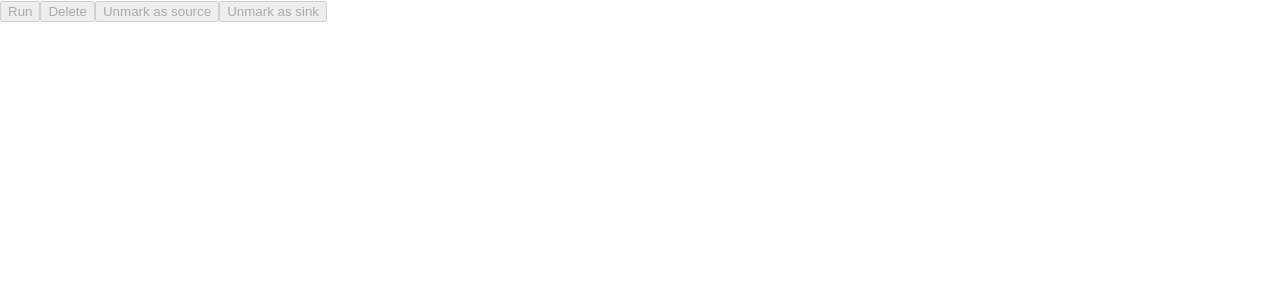
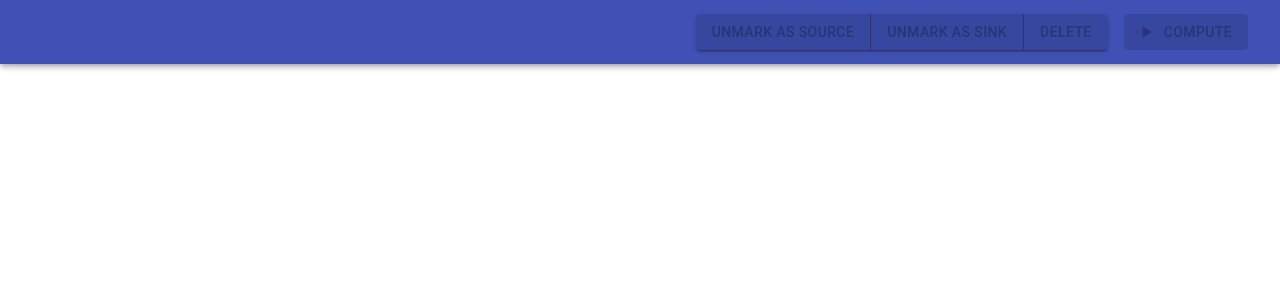
Before and after one commit to Bikappa/maxflow, a React (Create React App) app: page / in a window 1280 px wide. Shown: the top 300 px of the page. Built offline with nearby package versions, Linux system fonts and the light colour scheme.

Commit message:
material ui app bar

```diff
--- a/package.json
+++ b/package.json
@@ -4,6 +4,8 @@
   "private": true,
   "homepage": "https://bikappa.github.io/maxflow",
   "dependencies": {
+    "@material-ui/core": "^4.11.2",
+    "@material-ui/icons": "^4.11.2",
     "@testing-library/jest-dom": "^5.11.4",
     "@testing-library/react": "^11.1.0",
     "@testing-library/user-event": "^12.1.10",
--- a/src/components/FlowNetworkEditor/FlowNetworkEditor.tsx
+++ b/src/components/FlowNetworkEditor/FlowNetworkEditor.tsx
@@ -1,9 +1,12 @@
+import { AppBar, ButtonGroup, makeStyles, Toolbar } from "@material-ui/core";
+import { PlayArrow } from "@material-ui/icons";
 import { useCallback, useState } from "react";
 import { createUseStyles } from "react-jss";
 import { Point } from "../../geometry";
 import { fordFulkerson } from "../../maxflow";
 import { FlowArc, FlowNetworkNode } from "../flow";
 import { NodeId, NumericLabeledArcs } from "../types";
+import { SmartButton } from "./SmartButton";
 
 const useStyles = createUseStyles({
     canvas: {
@@ -11,6 +14,17 @@ const useStyles = createUseStyles({
         height: '100vh',
     }
 })
+
+const useMUIStyles = makeStyles((theme) => ({
+    root: {
+        '& > *': {
+            margin: theme.spacing(1),
+        },
+    },
+    grow: {
+        flexGrow: 1,
+    },
+}));
 
 class Node<T>{
     private id: NodeId
@@ -92,7 +106,7 @@ function relativePosition(absolutePosition: Point) {
 }
 
 export function FlowNetworkEditor() {
-
+    const muiClasses = useMUIStyles()
     const [nodeData, setNodeData] = useState<{ [id: string]: NodeData }>({})
     const [arcs, setArcs] = useState<NumericLabeledArcs>({})
     const [flow, setFlow] = useState<NumericLabeledArcs>({})
@@ -167,11 +181,11 @@ export function FlowNetworkEditor() {
     } : undefined
 
     const deleteClickHandler = selectedNode ? () => {
-        if(source === selectedNode){
+        if (source === selectedNode) {
             setSource(undefined)
         }
 
-        if(sink === selectedNode){
+        if (sink === selectedNode) {
             setSink(undefined)
         }
         setSelectedNode(undefined)
@@ -213,12 +227,17 @@ export function FlowNetworkEditor() {
     const graphNodes = graph.getNodes()
 
     return <>
-        <header>
-            <button onClick={runClickHandler} disabled={!runClickHandler}>Run</button>
-            <button onClick={deleteClickHandler} disabled={!deleteClickHandler} >Delete</button>
-            <button onClick={sourceMarkClickHandler} disabled={!sourceMarkClickHandler} >{selectedNode === source ? 'Unm': 'M'}ark as source</button>
-            <button onClick={sinkMarkClickHandler} disabled={!sinkMarkClickHandler}>{selectedNode === sink ? 'Unm': 'M'}ark as sink</button>
-        </header>
+        <AppBar position="fixed">
+            <Toolbar className={muiClasses.root}>
+                <div className={muiClasses.grow} />
+                <ButtonGroup variant='contained' >
+                    <SmartButton onClick={sourceMarkClickHandler}>{selectedNode === source ? 'Unm' : 'M'}ark as source</SmartButton>
+                    <SmartButton onClick={sinkMarkClickHandler}>{selectedNode === sink ? 'Unm' : 'M'}ark as sink</SmartButton>
+                    <SmartButton onClick={deleteClickHandler}>Delete</SmartButton>
+                </ButtonGroup>
+                <SmartButton onClick={runClickHandler} color='primary' variant='contained' startIcon={<PlayArrow />}>Compute</SmartButton>
+            </Toolbar>
+        </AppBar>
         <div onClick={canvasClickHandler} className={classes.canvas}>
             {
                 Object.values(graphNodes).map(({ value }) => {
--- /dev/null
+++ b/src/components/FlowNetworkEditor/SmartButton.tsx
@@ -0,0 +1,14 @@
+import { Button } from "@material-ui/core";
+
+
+export function SmartButton(props: React.ComponentProps<typeof Button>) {
+    const {onClick, disabled, ...otherProps} = props
+    return <Button
+        variant='contained'
+        onClick={props.onClick}
+        disabled={!props.onClick}
+        {...otherProps}
+        >
+        {props.children}
+    </Button>
+}
```
Also changed, not shown: 2 other files (tests, documents, lock files or other folders).
